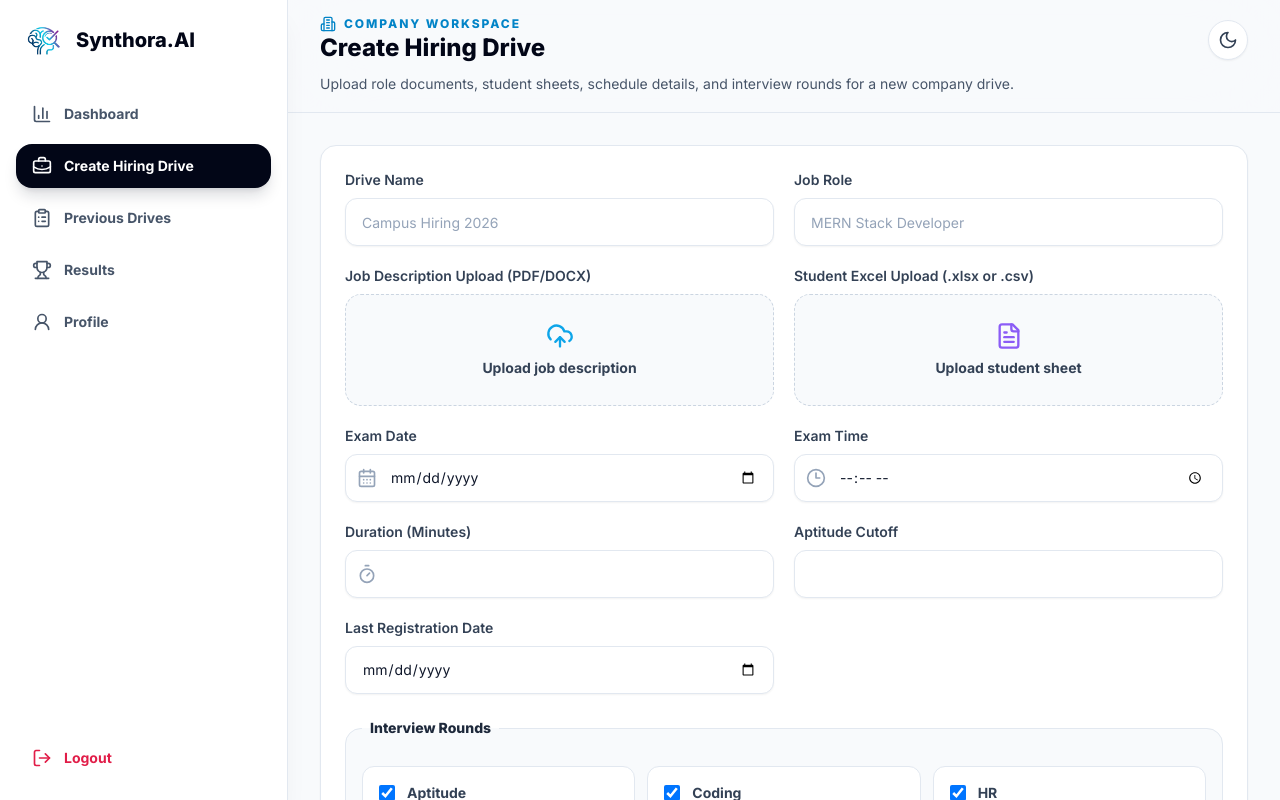
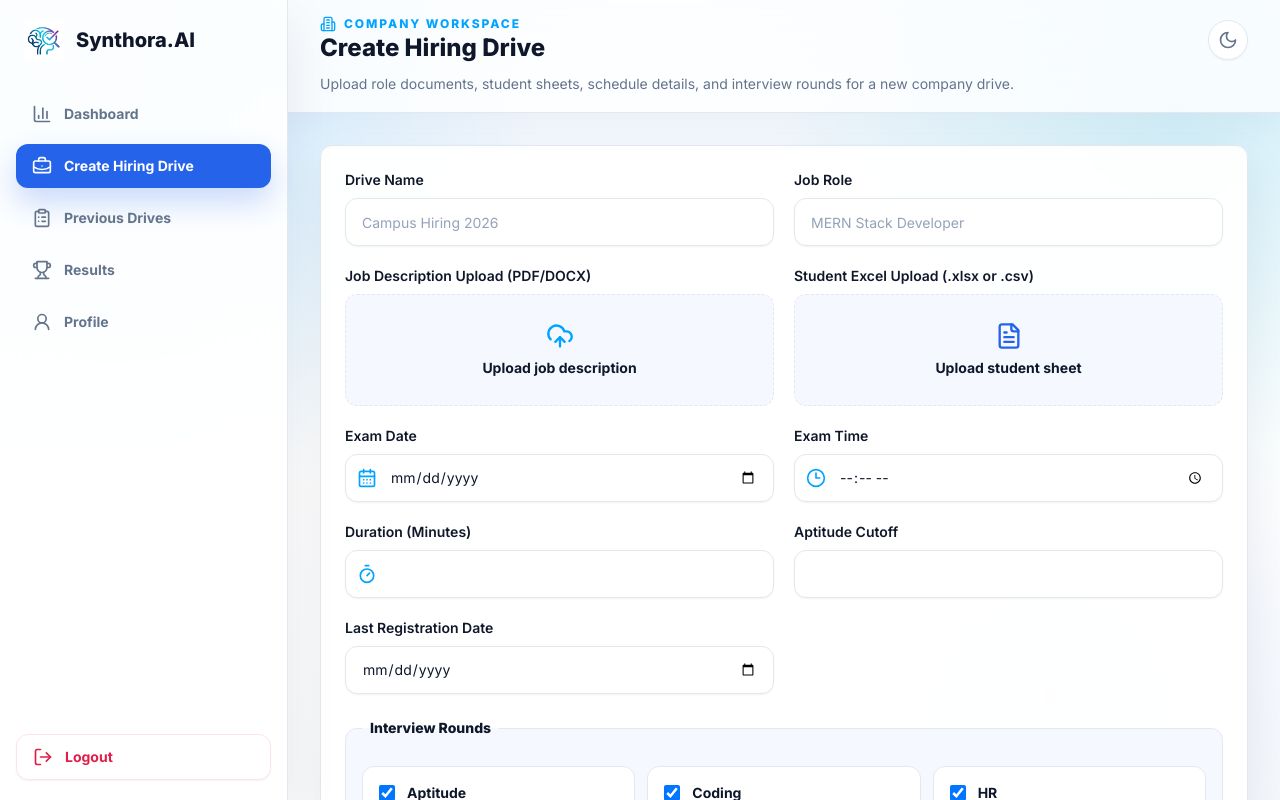
Before and after one commit to sanskruti581/Synthora-One-Unified-Hiring-Platform, a React (Vite) app: page /company/create-drive in a window 1280 px wide. Shown: the top 800 px of the page. Built offline with nearby package versions, Linux system fonts and the light colour scheme; no server answers.

Commit message:
feat: rework backend UI theme for a cleaner, more professional look

```diff
--- a/src/components/FormField.tsx
+++ b/src/components/FormField.tsx
@@ -9,15 +9,15 @@ type FormFieldProps = InputHTMLAttributes<HTMLInputElement> & {
 export default function FormField({ label, helper, icon, className = "", ...props }: FormFieldProps) {
   return (
     <label className="grid gap-2">
-      <span className="text-sm font-semibold text-slate-700 dark:text-slate-200">{label}</span>
+      <span className="text-sm font-semibold text-synthora-text">{label}</span>
       <span className="relative">
-        {icon ? <span className="pointer-events-none absolute left-3 top-1/2 -translate-y-1/2 text-slate-400">{icon}</span> : null}
+        {icon ? <span className="pointer-events-none absolute left-3 top-1/2 -translate-y-1/2 text-synthora-cyan">{icon}</span> : null}
         <input
           {...props}
-          className={`h-12 w-full rounded-xl border border-slate-200 bg-white px-4 text-sm text-slate-900 shadow-sm outline-none transition placeholder:text-slate-400 focus:border-sky-400 focus:ring-4 focus:ring-sky-100 dark:border-white/10 dark:bg-white/10 dark:text-white dark:placeholder:text-slate-500 dark:focus:ring-sky-400/20 ${icon ? "pl-11" : ""} ${className}`}
+          className={`h-12 w-full rounded-xl border border-synthora-border bg-white px-4 text-sm text-synthora-text shadow-sm outline-none transition placeholder:text-slate-400 focus:border-synthora-cyan focus:ring-4 focus:ring-sky-100 ${icon ? "pl-11" : ""} ${className}`}
         />
       </span>
-      {helper ? <span className="text-xs text-slate-500 dark:text-slate-400">{helper}</span> : null}
+      {helper ? <span className="text-xs text-synthora-muted">{helper}</span> : null}
     </label>
   );
 }
--- a/src/components/ThemeToggle.tsx
+++ b/src/components/ThemeToggle.tsx
@@ -9,7 +9,7 @@ export default function ThemeToggle() {
     <button
       type="button"
       onClick={toggleTheme}
-      className="inline-flex h-10 w-10 items-center justify-center rounded-full border border-slate-200 bg-white text-slate-700 shadow-sm transition hover:border-sky-300 hover:text-sky-600 dark:border-white/10 dark:bg-white/10 dark:text-slate-100 dark:hover:border-sky-300"
+      className="inline-flex h-10 w-10 items-center justify-center rounded-full border border-synthora-border bg-white text-synthora-muted shadow-sm transition hover:border-synthora-cyan hover:text-synthora-blue"
       aria-label={isDark ? "Switch to light theme" : "Switch to dark theme"}
       title={isDark ? "Light theme" : "Dark theme"}
     >
--- a/src/layouts/DashboardLayout.tsx
+++ b/src/layouts/DashboardLayout.tsx
@@ -28,15 +28,16 @@ export default function DashboardLayout({ title, subtitle, children }: Dashboard
   };
 
   return (
-    <main className="min-h-screen bg-slate-50 font-inter text-slate-950 transition dark:bg-slate-950 dark:text-white">
+    <main className="min-h-screen bg-synthora-radial font-inter text-synthora-text">
+      <div className="pointer-events-none fixed inset-0 -z-10 bg-[radial-gradient(circle_at_18%_12%,rgba(0,163,255,.14),transparent_30%),radial-gradient(circle_at_84%_4%,rgba(6,182,212,.12),transparent_26%)]" />
       <aside
-        className={`fixed inset-y-0 left-0 z-40 w-72 border-r border-slate-200 bg-white/95 px-4 py-5 shadow-xl shadow-slate-900/5 backdrop-blur-2xl transition dark:border-white/10 dark:bg-slate-950/95 lg:translate-x-0 ${
+        className={`fixed inset-y-0 left-0 z-40 w-72 border-r border-synthora-border bg-white/90 px-4 py-5 shadow-[0_18px_50px_rgba(15,23,42,.08)] backdrop-blur-2xl transition lg:translate-x-0 ${
           isOpen ? "translate-x-0" : "-translate-x-full"
         }`}
       >
         <Link to="/" className="mb-8 flex items-center gap-3 px-2">
           <img src={logo} alt="" className="h-10 w-10" />
-          <span className="text-xl font-extrabold">Synthora.AI</span>
+          <span className="text-xl font-extrabold text-synthora-text">Synthora.AI</span>
         </Link>
 
         <nav className="grid gap-2">
@@ -48,10 +49,10 @@ export default function DashboardLayout({ title, subtitle, children }: Dashboard
                 to={item.to}
                 onClick={() => setIsOpen(false)}
                 className={({ isActive }) =>
-                  `flex items-center gap-3 rounded-2xl px-4 py-3 text-sm font-bold transition ${
+                  `flex items-center gap-3 rounded-xl px-4 py-3 text-sm font-bold transition ${
                     isActive
-                      ? "bg-slate-950 text-white shadow-lg shadow-slate-900/15 dark:bg-white dark:text-slate-950"
-                      : "text-slate-600 hover:bg-slate-100 hover:text-slate-950 dark:text-slate-300 dark:hover:bg-white/10 dark:hover:text-white"
+                      ? "bg-synthora-blue text-white shadow-[0_14px_30px_rgba(37,99,235,.24)]"
+                      : "text-synthora-muted hover:bg-blue-50 hover:text-synthora-blue"
                   }`
                 }
               >
@@ -66,7 +67,7 @@ export default function DashboardLayout({ title, subtitle, children }: Dashboard
           <button
             type="button"
             onClick={handleLogout}
-            className="flex w-full items-center gap-3 rounded-2xl px-4 py-3 text-sm font-bold text-rose-600 transition hover:bg-rose-50 dark:hover:bg-rose-500/10"
+            className="flex w-full items-center gap-3 rounded-xl border border-rose-100 bg-white px-4 py-3 text-sm font-bold text-rose-600 shadow-sm transition hover:bg-rose-50"
           >
             <LogOut className="h-5 w-5" />
             Logout
@@ -74,31 +75,31 @@ export default function DashboardLayout({ title, subtitle, children }: Dashboard
         </div>
       </aside>
 
-      {isOpen ? <button type="button" aria-label="Close sidebar" className="fixed inset-0 z-30 bg-slate-950/35 lg:hidden" onClick={() => setIsOpen(false)} /> : null}
+      {isOpen ? <button type="button" aria-label="Close sidebar" className="fixed inset-0 z-30 bg-slate-950/30 backdrop-blur-sm lg:hidden" onClick={() => setIsOpen(false)} /> : null}
 
       <section className="lg:pl-72">
-        <header className="sticky top-0 z-20 border-b border-slate-200 bg-slate-50/85 px-5 py-4 backdrop-blur-2xl dark:border-white/10 dark:bg-slate-950/85 sm:px-8">
+        <header className="sticky top-0 z-20 border-b border-synthora-border bg-white/80 px-5 py-4 shadow-[0_12px_35px_rgba(15,23,42,.04)] backdrop-blur-2xl sm:px-8">
           <div className="flex items-center justify-between gap-4">
             <div className="flex min-w-0 items-center gap-3">
               <button
                 type="button"
                 onClick={() => setIsOpen(true)}
-                className="inline-flex h-10 w-10 shrink-0 items-center justify-center rounded-full border border-slate-200 bg-white text-slate-700 shadow-sm lg:hidden dark:border-white/10 dark:bg-white/10 dark:text-white"
+                className="inline-flex h-10 w-10 shrink-0 items-center justify-center rounded-full border border-synthora-border bg-white text-synthora-text shadow-sm transition hover:border-synthora-cyan hover:text-synthora-blue lg:hidden"
                 aria-label="Open sidebar"
               >
                 <PanelLeft className="h-5 w-5" />
               </button>
               <div className="min-w-0">
-                <p className="flex items-center gap-2 text-xs font-extrabold uppercase tracking-[0.16em] text-sky-600 dark:text-sky-300">
+                <p className="flex items-center gap-2 text-xs font-extrabold uppercase tracking-[0.16em] text-synthora-cyan">
                   <Building2 className="h-4 w-4" />
                   Company Workspace
                 </p>
-                <h1 className="truncate text-2xl font-extrabold text-slate-950 dark:text-white">{title}</h1>
+                <h1 className="truncate text-2xl font-extrabold text-synthora-text">{title}</h1>
               </div>
             </div>
             <ThemeToggle />
           </div>
-          <p className="mt-2 max-w-3xl text-sm leading-6 text-slate-600 dark:text-slate-300">{subtitle}</p>
+          <p className="mt-2 max-w-3xl text-sm leading-6 text-synthora-muted">{subtitle}</p>
         </header>
 
         <div className="p-5 sm:p-8">{children}</div>
--- a/src/pages/Company/CreateDrive/CreateDrive.tsx
+++ b/src/pages/Company/CreateDrive/CreateDrive.tsx
@@ -62,16 +62,16 @@ export default function CreateDrive() {
       title="Create Hiring Drive"
       subtitle="Upload role documents, student sheets, schedule details, and interview rounds for a new company drive."
     >
-      <form onSubmit={handleSubmit} className="grid gap-6 rounded-2xl border border-slate-200 bg-white p-5 shadow-sm dark:border-white/10 dark:bg-white/10 sm:p-6">
+      <form onSubmit={handleSubmit} className="grid gap-6 rounded-xl border border-synthora-border bg-white/95 p-5 shadow-[0_18px_50px_rgba(15,23,42,.07)] backdrop-blur sm:p-6">
         {success ? (
-          <div className="flex items-center gap-3 rounded-2xl border border-emerald-200 bg-emerald-50 px-4 py-3 text-sm font-extrabold text-emerald-700 dark:border-emerald-400/20 dark:bg-emerald-400/10 dark:text-emerald-200">
+          <div className="flex items-center gap-3 rounded-xl border border-emerald-200 bg-emerald-50 px-4 py-3 text-sm font-extrabold text-emerald-700">
             <CheckCircle2 className="h-5 w-5" />
             Hiring Drive Created Successfully
           </div>
         ) : null}
 
         {error ? (
-          <div className="rounded-2xl border border-rose-200 bg-rose-50 px-4 py-3 text-sm font-extrabold text-rose-700 dark:border-rose-400/20 dark:bg-rose-400/10 dark:text-rose-200">
+          <div className="rounded-xl border border-rose-200 bg-rose-50 px-4 py-3 text-sm font-extrabold text-rose-700">
             {error}
           </div>
         ) : null}
@@ -81,19 +81,19 @@ export default function CreateDrive() {
           <FormField label="Job Role" value={drive.jobRole} onChange={(event) => updateDrive("jobRole", event.target.value)} placeholder="MERN Stack Developer" required />
 
           <label className="grid gap-2">
-            <span className="text-sm font-semibold text-slate-700 dark:text-slate-200">Job Description Upload (PDF/DOCX)</span>
-            <span className="flex min-h-28 cursor-pointer flex-col items-center justify-center rounded-2xl border border-dashed border-slate-300 bg-slate-50 px-4 py-5 text-center transition hover:border-sky-400 dark:border-white/15 dark:bg-white/5">
-              <UploadCloud className="h-7 w-7 text-sky-500" />
-              <span className="mt-2 text-sm font-bold text-slate-700 dark:text-slate-200">{drive.jobDescription?.name ?? "Upload job description"}</span>
+            <span className="text-sm font-semibold text-synthora-text">Job Description Upload (PDF/DOCX)</span>
+            <span className="flex min-h-28 cursor-pointer flex-col items-center justify-center rounded-xl border border-dashed border-synthora-border bg-blue-50/60 px-4 py-5 text-center transition hover:border-synthora-cyan hover:bg-blue-50">
+              <UploadCloud className="h-7 w-7 text-synthora-cyan" />
+              <span className="mt-2 text-sm font-bold text-synthora-text">{drive.jobDescription?.name ?? "Upload job description"}</span>
               <input type="file" accept=".pdf,.doc,.docx" className="sr-only" onChange={(event) => updateDrive("jobDescription", event.target.files?.[0] ?? null)} required />
             </span>
           </label>
 
           <label className="grid gap-2">
-            <span className="text-sm font-semibold text-slate-700 dark:text-slate-200">Student Excel Upload (.xlsx or .csv)</span>
-            <span className="flex min-h-28 cursor-pointer flex-col items-center justify-center rounded-2xl border border-dashed border-slate-300 bg-slate-50 px-4 py-5 text-center transition hover:border-sky-400 dark:border-white/15 dark:bg-white/5">
-              <FileText className="h-7 w-7 text-violet-500" />
-              <span className="mt-2 text-sm font-bold text-slate-700 dark:text-slate-200">{drive.studentFile?.name ?? "Upload student sheet"}</span>
+            <span className="text-sm font-semibold text-synthora-text">Student Excel Upload (.xlsx or .csv)</span>
+            <span className="flex min-h-28 cursor-pointer flex-col items-center justify-center rounded-xl border border-dashed border-synthora-border bg-blue-50/60 px-4 py-5 text-center transition hover:border-synthora-cyan hover:bg-blue-50">
+              <FileText className="h-7 w-7 text-synthora-blue" />
+              <span className="mt-2 text-sm font-bold text-synthora-text">{drive.studentFile?.name ?? "Upload student sheet"}</span>
               <input type="file" accept=".xlsx,.csv" className="sr-only" onChange={(event) => updateDrive("studentFile", event.target.files?.[0] ?? null)} required />
             </span>
           </label>
@@ -105,12 +105,12 @@ export default function CreateDrive() {
           <FormField label="Last Registration Date" type="date" value={drive.lastRegistrationDate} onChange={(event) => updateDrive("lastRegistrationDate", event.target.value)} className="lg:col-span-2" required />
         </div>
 
-        <fieldset className="rounded-2xl border border-slate-200 bg-slate-50 p-4 dark:border-white/10 dark:bg-white/5">
-          <legend className="px-2 text-sm font-extrabold text-slate-800 dark:text-white">Interview Rounds</legend>
+        <fieldset className="rounded-xl border border-synthora-border bg-blue-50/60 p-4">
+          <legend className="px-2 text-sm font-extrabold text-synthora-text">Interview Rounds</legend>
           <div className="mt-3 grid gap-3 sm:grid-cols-3">
             {rounds.map((round) => (
-              <label key={round} className="flex items-center gap-3 rounded-xl border border-slate-200 bg-white p-4 text-sm font-bold text-slate-700 dark:border-white/10 dark:bg-white/10 dark:text-slate-200">
-                <input type="checkbox" checked={drive.rounds.includes(round)} onChange={() => toggleRound(round)} className="h-4 w-4 rounded border-slate-300 text-sky-600 focus:ring-sky-500" />
+              <label key={round} className="flex items-center gap-3 rounded-xl border border-synthora-border bg-white p-4 text-sm font-bold text-synthora-text transition hover:border-synthora-cyan">
+                <input type="checkbox" checked={drive.rounds.includes(round)} onChange={() => toggleRound(round)} className="h-4 w-4 rounded border-synthora-border text-synthora-blue focus:ring-synthora-blue" />
                 {round}
               </label>
             ))}
@@ -120,7 +120,7 @@ export default function CreateDrive() {
         <button
           type="submit"
           disabled={isSubmitting}
-          className="h-12 rounded-xl bg-slate-950 px-5 text-sm font-extrabold text-white shadow-lg shadow-slate-900/15 transition hover:-translate-y-0.5 hover:bg-slate-800 disabled:cursor-not-allowed disabled:opacity-70 dark:bg-sky-400 dark:text-slate-950 dark:hover:bg-sky-300"
+          className="h-12 rounded-xl bg-synthora-blue px-5 text-sm font-extrabold text-white shadow-[0_14px_30px_rgba(37,99,235,.24)] transition hover:-translate-y-0.5 hover:bg-synthora-blue-hover disabled:cursor-not-allowed disabled:opacity-70"
         >
           {isSubmitting ? "Scheduling..." : "Schedule Hiring Drive"}
         </button>
```
Also changed, not shown: src/pages/Company/Dashboard/CompanyDashboard.tsx (+25 -25 lines), src/pages/Company/DriveDetails/DriveDetails.tsx (+22 -22 lines).
